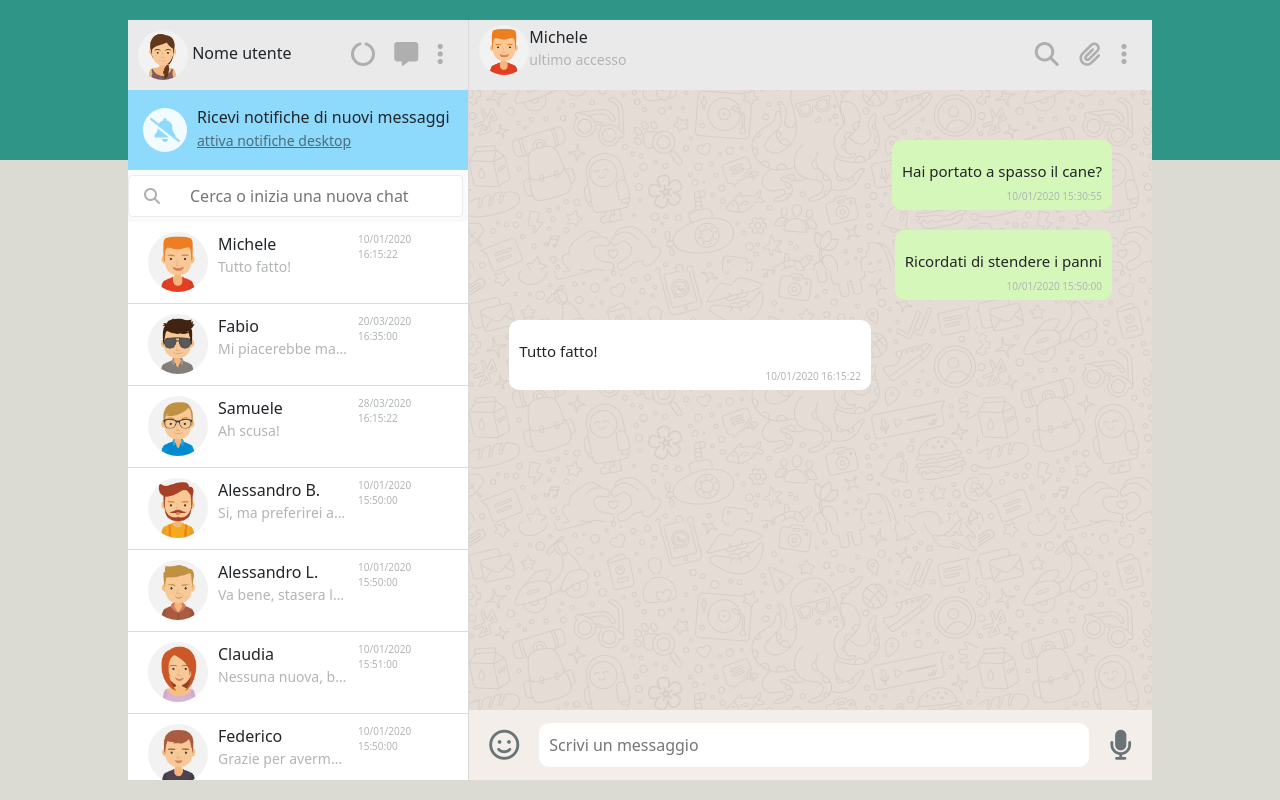
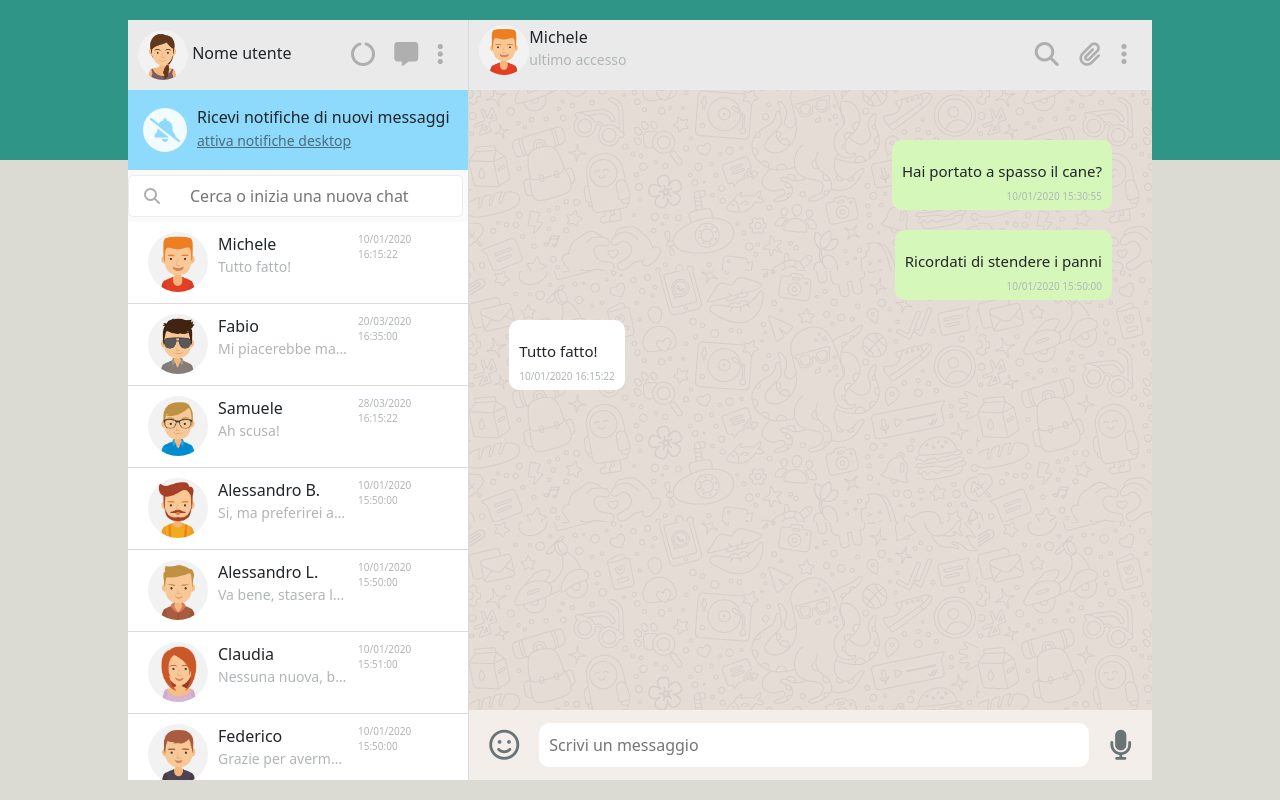
Before and after one commit to MikeyBadi/vue-boolzapp, a plain HTML site: page index.html in a window 1280 px wide. Drawn offline with nearby package versions, Linux system fonts and the light colour scheme.

Commit message:
fixed a little bug with the messages

```diff
--- a/assets/css/style.css
+++ b/assets/css/style.css
@@ -202,6 +202,7 @@
   padding-bottom: 5px;
   margin: 10px 0;
   background-color: #FFFF;
+  align-self: start;
 }
 
 .mb-fromMe{
```
